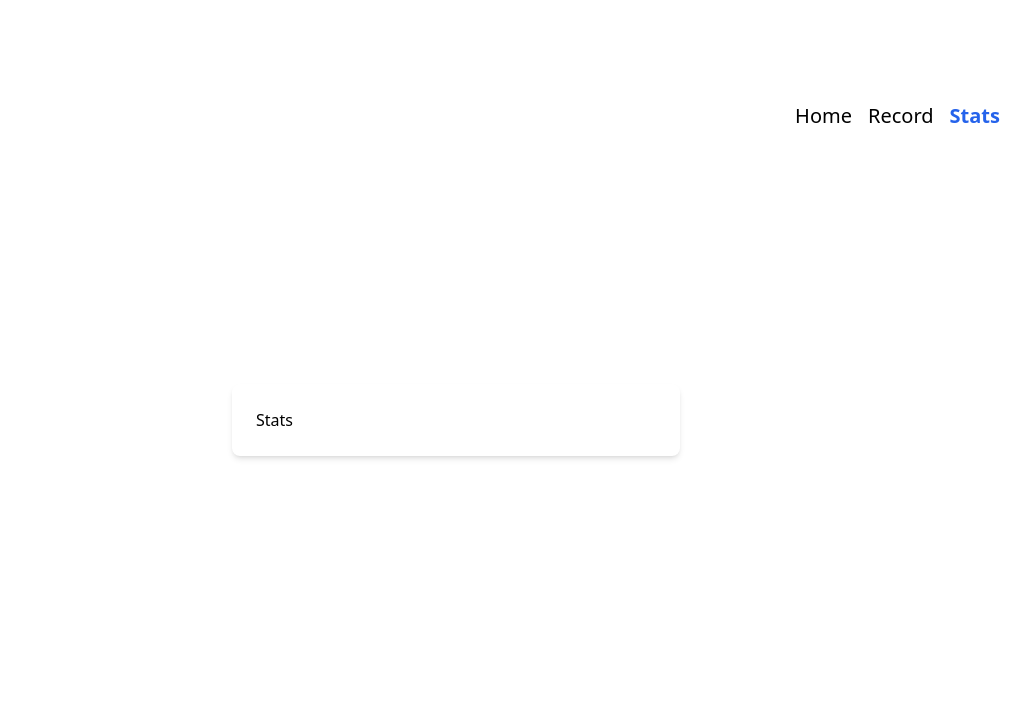
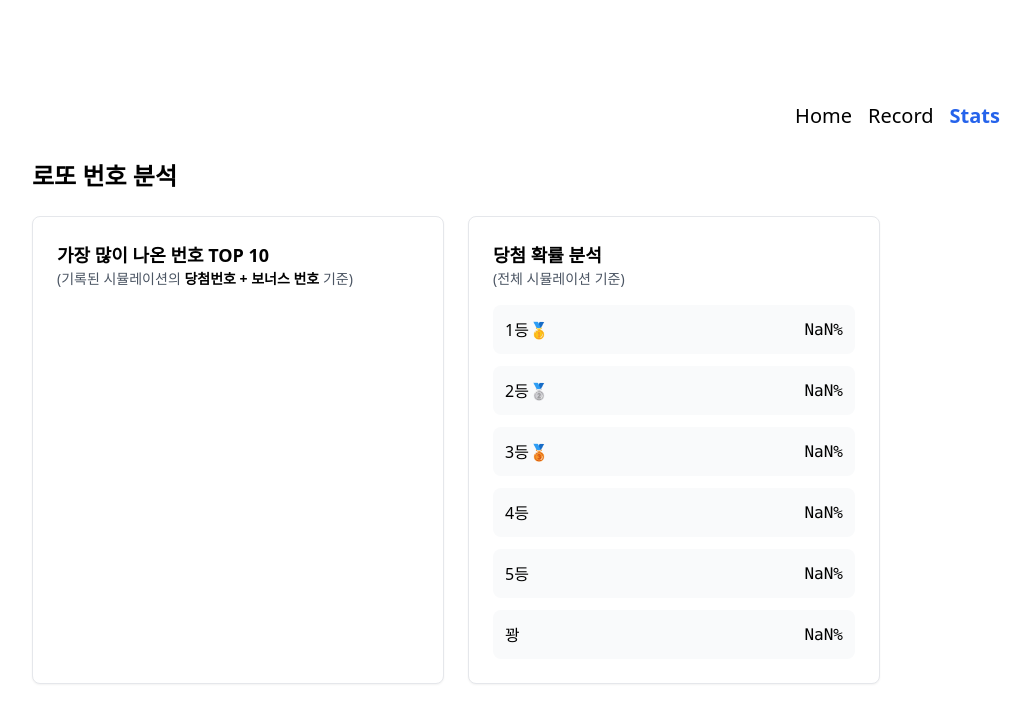
Before and after one commit to cornchiplick/lotto-generator, a React (Vite) app: page /stats in a window 1280 px wide. Shown: the top 722 px of the page, without its empty margins (184-1215 px from the left). Built offline with nearby package versions, Linux system fonts and the light colour scheme; the HTML template or start-up script is replaced by a standard one.

Commit message:
Feat: Stats 페이지 제작

```diff
--- /dev/null
+++ b/src/components/NumberBadge.tsx
@@ -0,0 +1,19 @@
+interface NumberBadgeProps {
+  number: number;
+  count: number;
+  percentage: number;
+}
+
+const NumberBadge = ({number, count, percentage}: NumberBadgeProps) => (
+  <div className="flex items-center justify-between rounded-lg bg-gray-50 p-3">
+    <div className="flex items-center gap-3">
+      <span className="flex h-8 w-8 items-center justify-center rounded-full bg-primary text-sm font-bold text-white">
+        {number}
+      </span>
+      <span className="font-medium">총 {count}회</span>
+    </div>
+    <span className="text-gray-600">{percentage.toFixed(1)}%</span>
+  </div>
+);
+
+export default NumberBadge;
--- a/src/pages/Stats.tsx
+++ b/src/pages/Stats.tsx
@@ -1,7 +1,116 @@
+import Card from "@/components/Card";
+import NumberBadge from "@/components/NumberBadge";
+import {Constants, LOTTO_RANK_MAP} from "@/constants/constants";
+import {useLottoStorage} from "@/hook/useLottoStorage";
+import {useEffect, useState} from "react";
+
+interface TopNumber {
+  number: number;
+  count: number;
+  percentage: number;
+}
+
 const Stats = () => {
+  const {state} = useLottoStorage(Constants.LOTTO_STORAGE_KEY);
+  const [topNumbers, setTopNumbers] = useState<TopNumber[]>([]);
+  const [winningProbability, setWinningProbability] = useState({});
+
+  useEffect(() => {
+    // 가장 많이 나온 번호 TOP 10
+    const numberCounts = state
+      .map((lotto) => [...lotto.winningNumbers, lotto.bonusNumber])
+      .flat()
+      .reduce((acc: {[key: number]: number}, number: number) => {
+        acc[number] = (acc[number] || 0) + 1;
+        return acc;
+      }, {});
+
+    const sortedNumbers = Object.entries(numberCounts)
+      .map(([number, count]) => ({number: parseInt(number), count}))
+      .sort((a, b) => b.count - a.count)
+      .slice(0, 10);
+
+    const totalCount = Object.values(numberCounts).reduce((acc, count) => acc + count, 0);
+    const topNumbersPercent = sortedNumbers.map(({number, count}) => ({
+      number,
+      count,
+      percentage: (count / totalCount) * 100,
+    }));
+
+    setTopNumbers(topNumbersPercent);
+
+    // 당첨 확률 분석
+    const totalRound = state
+      .map((lotto) => lotto.ticketCount)
+      .reduce((acc, count) => acc + count, 0);
+    const winCountStats = state.reduce(
+      (acc, lotto) => {
+        acc.first += lotto.results.first;
+        acc.second += lotto.results.second;
+        acc.third += lotto.results.third;
+        acc.fourth += lotto.results.fourth;
+        acc.fifth += lotto.results.fifth;
+        acc.fail += lotto.results.fail;
+        return acc;
+      },
+      {first: 0, second: 0, third: 0, fourth: 0, fifth: 0, fail: 0}
+    );
+    setWinningProbability({
+      first: (winCountStats.first / totalRound) * 100,
+      second: (winCountStats.second / totalRound) * 100,
+      third: (winCountStats.third / totalRound) * 100,
+      fourth: (winCountStats.fourth / totalRound) * 100,
+      fifth: (winCountStats.fifth / totalRound) * 100,
+      fail: (winCountStats.fail / totalRound) * 100,
+    });
+  }, [state]);
+
   return (
-    <div className="flex w-full max-w-md flex-col gap-3 rounded-lg bg-white p-6 shadow-md">
-      <p>Stats</p>
+    <div className="flex w-full max-w-4xl flex-col gap-6 p-6">
+      <h1 className="text-2xl font-bold">로또 번호 분석</h1>
+
+      <div className="grid gap-6 md:grid-cols-2">
+        {/* 자주 나오는 번호 카드 */}
+        <Card className="p-6">
+          <div className="mb-4">
+            <h2 className="text-lg font-semibold">가장 많이 나온 번호 TOP 10</h2>
+            <p className="text-sm text-gray-600">
+              {`(기록된 시뮬레이션의 `}
+              <span className="font-bold text-black">당첨번호 + 보너스 번호</span>
+              {` 기준)`}
+            </p>
+          </div>
+
+          <div className="space-y-2">
+            {topNumbers.map(({number, count, percentage}) => (
+              <div key={number}>
+                <NumberBadge number={number} count={count} percentage={percentage} />
+              </div>
+            ))}
+          </div>
+        </Card>
+
+        {/* 당첨 확률 카드 */}
+        <Card className="p-6">
+          <div className="mb-4">
+            <h2 className="text-lg font-semibold">당첨 확률 분석</h2>
+            <p className="text-sm text-gray-600">(전체 시뮬레이션 기준)</p>
+          </div>
+
+          <div className="space-y-3">
+            {Object.entries(winningProbability).map(([rank, probability]) => (
+              <div
+                key={rank}
+                className="flex items-center justify-between rounded-lg bg-gray-50 p-3">
+                <span className="font-medium">{LOTTO_RANK_MAP[rank] ?? ""}</span>
+                <div className="text-right">
+                  <span className="font-mono">{(probability as number).toFixed(5)}%</span>
+                </div>
+              </div>
+            ))}
+          </div>
+        </Card>
+      </div>
     </div>
   );
 };
```
